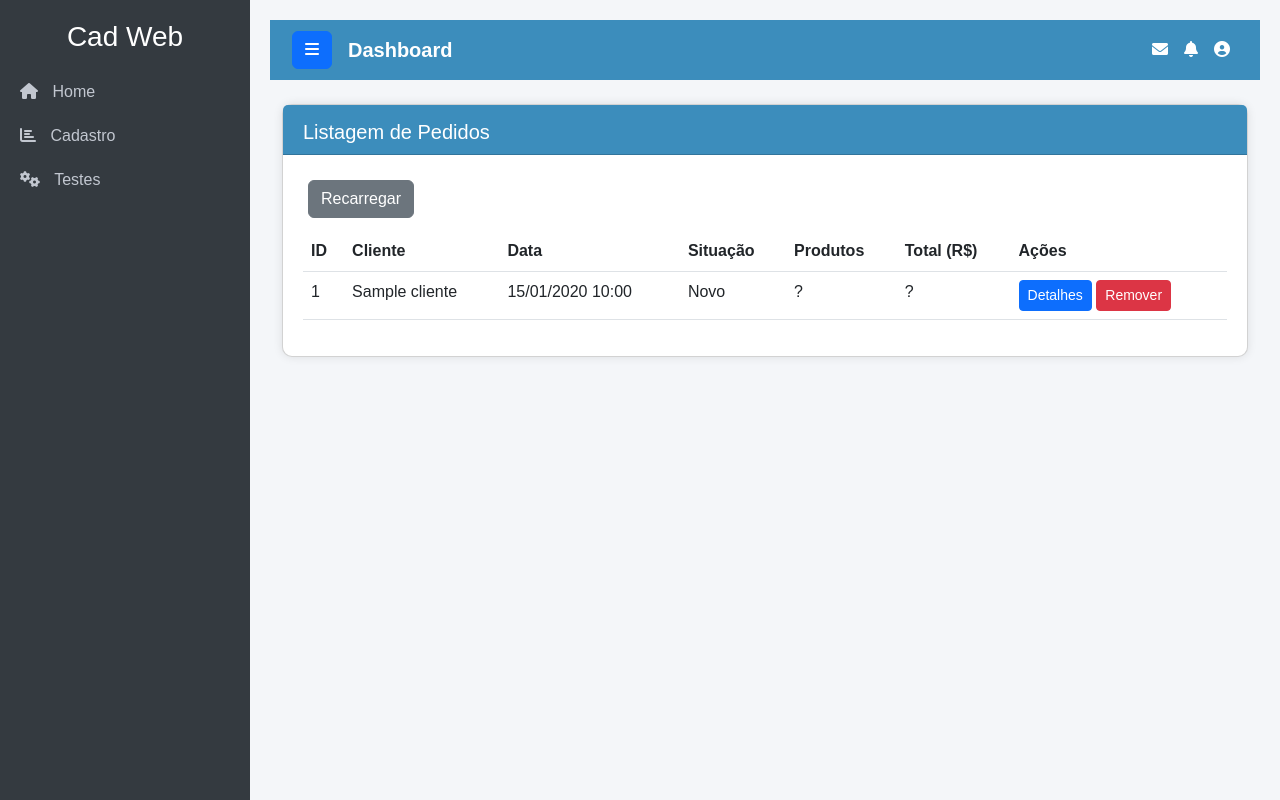
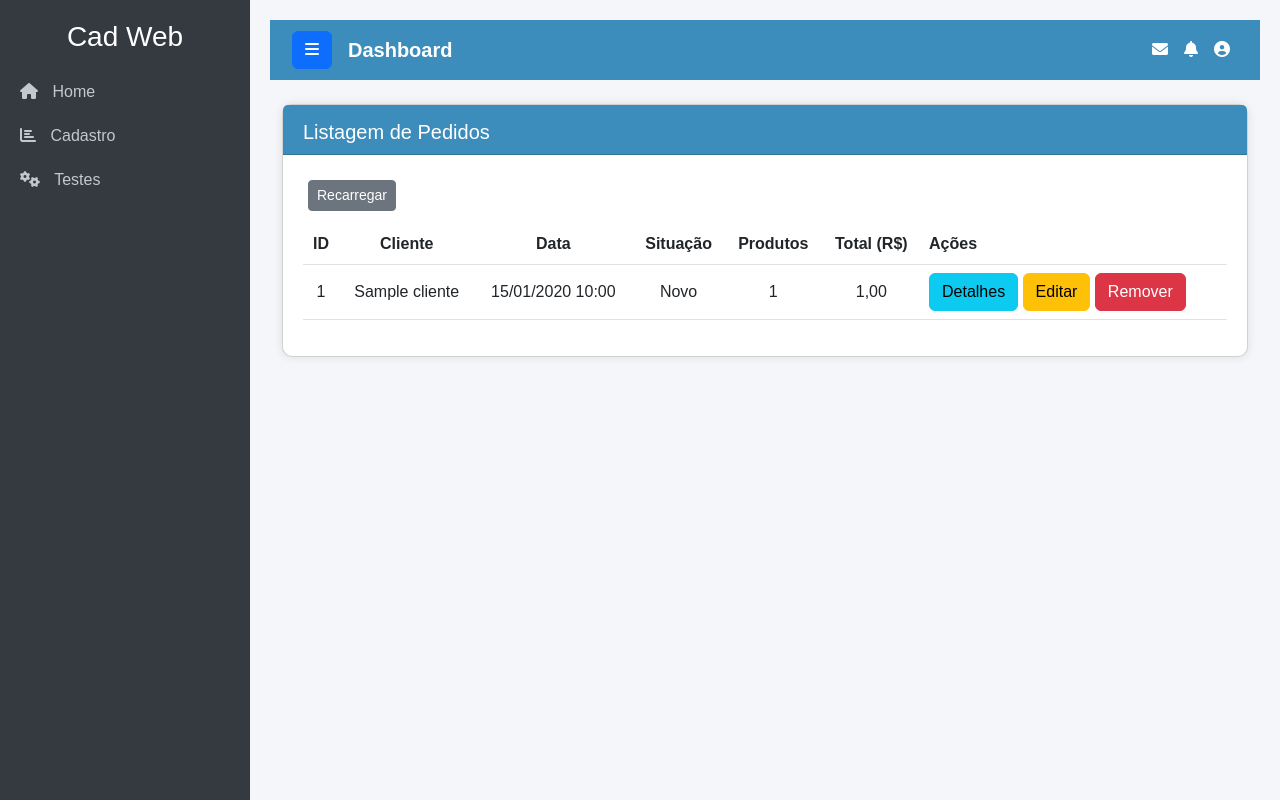
Before and after one commit to andinniv/cadweb, a Django app: page /pedido/ in a window 1280 px wide. Run offline with Django 4.2, Linux system fonts and the light colour scheme; a user stored in the database is signed in; tables that the repository leaves empty hold one stand-in row (values such as "Sample post"); some libraries are stand-ins or nearby versions.

Commit message:
fixtrabalho

```diff
--- a/home/views.py
+++ b/home/views.py
@@ -359,7 +359,7 @@ def editar_pedido(request, id):
     else:
         form = PedidoForm(instance=pedido)
 
-    return render(request, 'pedido/form.html', {'form':form,})
+    return render(request, 'pedido/detalhes.html', {'form':form,})
 
 @login_required
 def remover_item_pedido(request, id):
--- a/templates/pedido/lista.html
+++ b/templates/pedido/lista.html
@@ -1,56 +1,57 @@
-{% extends "base.html" %}
-
+{% extends 'base.html' %}
 
 {% block titulo_conteudo %} Listagem de Pedidos {% endblock titulo_conteudo %}
 
-
 {% block conteudo %}
 
-
 <div class="barrabotoes">
-    <button class="btn btn-secondary"  onclick="location.href='{% url 'pedido' %}'">Recarregar</button>
-
-
+  <button onClick="location='{% url 'pedido' %}'" type="button" class="btn btn-secondary btn-sm">Recarregar</button>
 </div>
 
 
 <table class="table table-hover">
   <thead>
     <tr>
-        <th>ID</th>
-        <th>Cliente</th>
-        <th>Data</th>
-        <th>Situação</th>
-        <th>Produtos</th>
-        <th>Total (R$)</th>
+      <th style="text-align: center; vertical-align: middle;">ID</th>
+      <th style="text-align: center; vertical-align: middle;">Cliente</th>
+      <th style="text-align: center; vertical-align: middle;">Data</th>
+      <th style="text-align: center; vertical-align: middle;">Situação</th>
+      <th style="text-align: center; vertical-align: middle;">Produtos</th>
+      <th style="text-align: center; vertical-align: middle;">Total (R$)</th>
 
-        <th>Ações</th>
+      <th style="vertical-align: middle;">Ações</th>
     </tr>
   </thead>
   <tbody>
     {% for pedido in lista %}
     <tr>
-        <td>{{ pedido.id }}</td>
-        <td>{{ pedido.cliente.nome }}</td>
-        <td>{{ pedido.data_pedidof}}</td>
-        <td>{{ pedido.get_status_display }}</td>
-        <td>?</td>
-        <td>?</td>
+      <td style="text-align: center; vertical-align: middle;">{{ pedido.id }}</td>
+      <td style="text-align: center; vertical-align: middle;">{{ pedido.cliente.nome }}</td>
+      <td style="text-align: center; vertical-align: middle;">{{ pedido.data_pedidof }}</td>
+      <td style="text-align: center; vertical-align: middle;">{{ pedido.get_status_display }}</td>
+      <td style="text-align: center; vertical-align: middle;">{{ pedido.qtdeItens }}</td>
+      <td style="text-align: center; vertical-align: middle;">{{ pedido.total }}</td>
       <td>
-          <button
-    onclick="window.location.href='{% url 'detalhes_pedido' pedido.id %}'"
-    type="button" class="btn btn-primary btn-sm">
-    Detalhes
-</button>
-
-          <a href="" class="btn btn-danger btn-sm"
-          onclick="return confirm('Tem certeza que deseja remover este registro?');">Remover</a>
+        <button type="button" class="btn btn-info"
+          onclick="location.href='{% url 'detalhes_pedido' pedido.id%}'">Detalhes</button>
+        <button type="button" class="btn btn-warning"
+          onclick="location.href='{% url 'editar_pedido' pedido.id%}'">Editar</button>
+        <button type="button" class="btn btn-danger"
+          onclick="confirmClose('{% url 'remover_pedido' pedido.id%}')">Remover</button>
       </td>
     </tr>
     {% endfor %}
   </tbody>
 </table>
 
+<script>
+  function confirmClose(url) {
+    const confirmar = confirm("Tem certeza que deseja remover este registro?");
+    if (confirmar) {
+      window.location.href = url;
+    }
+  }
+</script>
 
 
 
```
Lines whose indentation alone changed are shown as unchanged.
